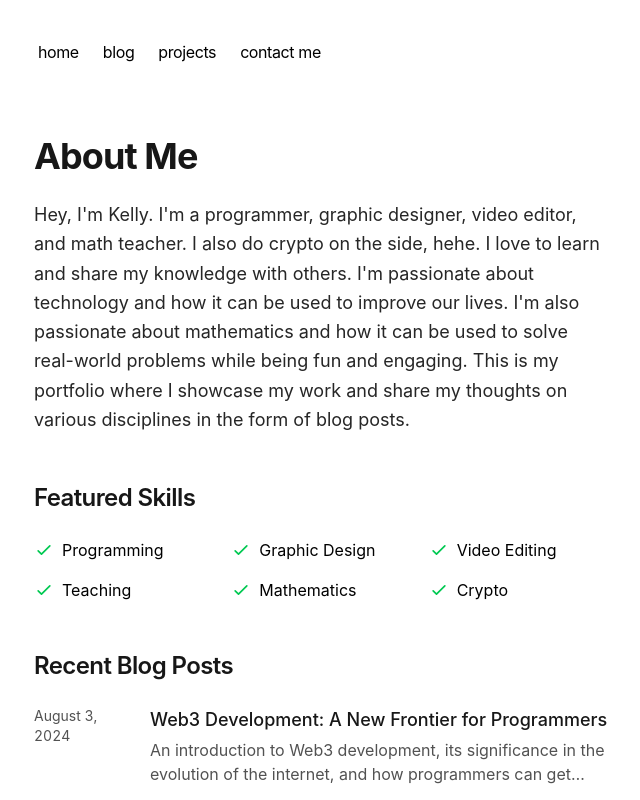
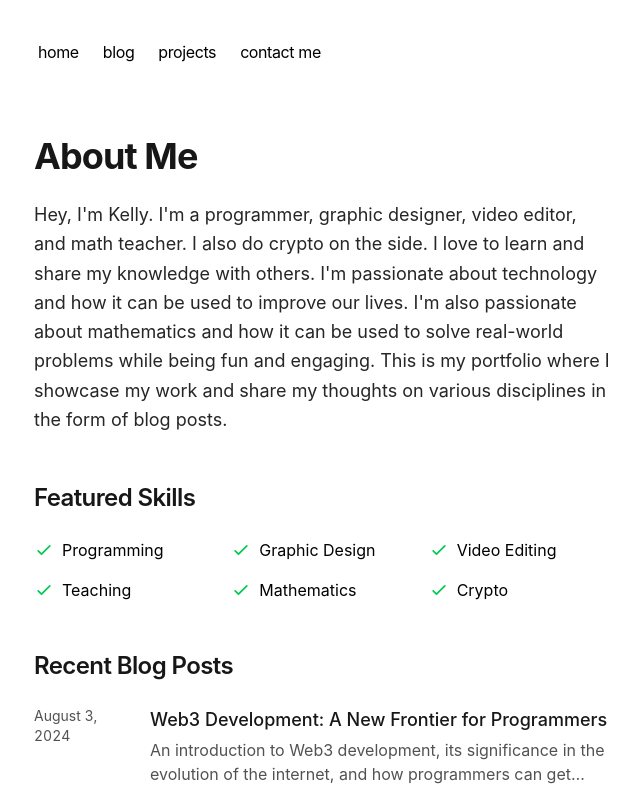
Before and after one commit to mrmorgan-i/mrimorgan, a Next.js app: page / in a window 1280 px wide. Shown: the top 800 px of the page, without its empty margins (318-958 px from the left). Built offline with nearby package versions, Linux system fonts and the light colour scheme.

Commit message:
hehe removal

```diff
--- a/app/page.tsx
+++ b/app/page.tsx
@@ -13,7 +13,7 @@ export default function Page() {
           About Me
         </h1>
         <p className="text-lg text-neutral-800 dark:text-neutral-200 leading-relaxed">
-          Hey, I'm Kelly. I'm a programmer, graphic designer, video editor, and math teacher. I also do crypto on the side, hehe. I love to learn and share
+          Hey, I'm Kelly. I'm a programmer, graphic designer, video editor, and math teacher. I also do crypto on the side. I love to learn and share
           my knowledge with others. I'm passionate about technology and how it can be used to improve
           our lives. I'm also passionate about mathematics and how it can be used to solve real-world
           problems while being fun and engaging. This is my portfolio where I showcase my work and share my thoughts on various disciplines in the form of blog posts.
```
